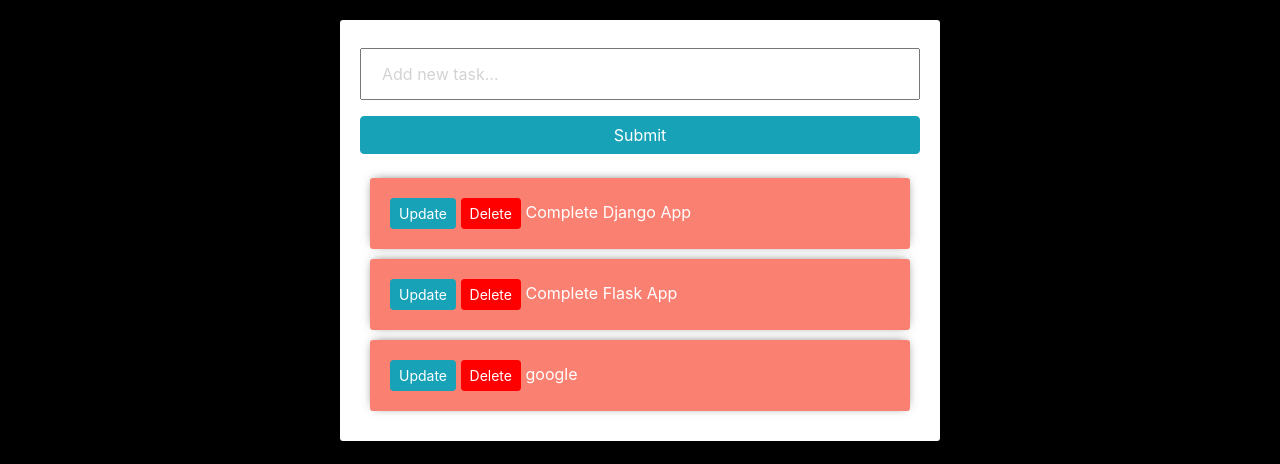
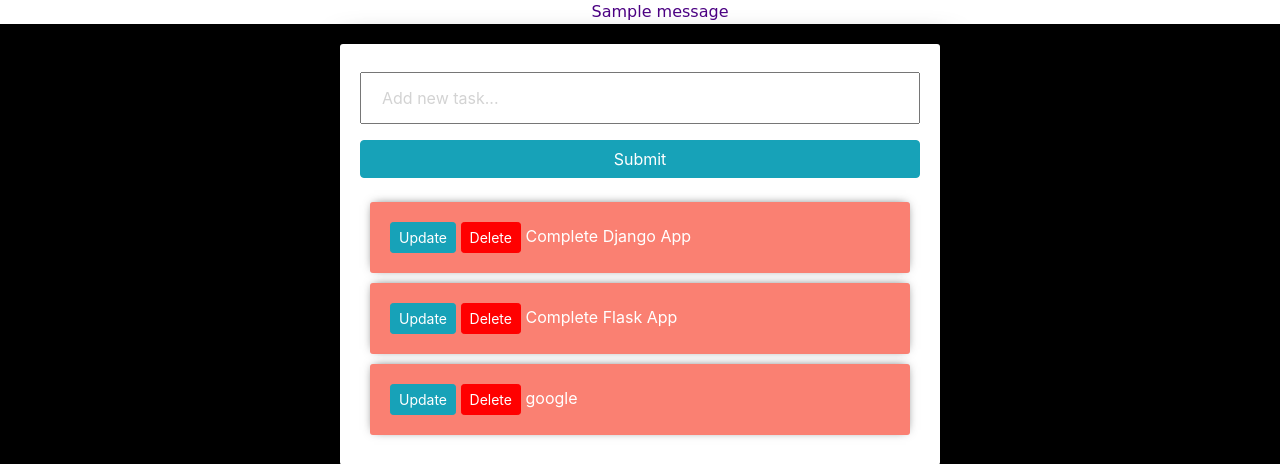
Before and after one commit to ktank17/Django-To-Do-App, a Django app: page / in a window 1280 px wide. Shown: the top 464 px of the page. Run offline with Django 3.2, Linux system fonts and the light colour scheme; data comes from the database, SQL or seed files in the repository; one stand-in notice (Sample message) is shown; some libraries are stand-ins or nearby versions.

Commit message:
update message in templates

```diff
--- a/djangoapp/tasks/templates/tasks/list.html
+++ b/djangoapp/tasks/templates/tasks/list.html
@@ -1,6 +1,30 @@
+{% if messages %}
+<ul class="messages">
+    {% for message in messages %}
+
+    <center>{{ message }}</center>
+
+    {% endfor %}
+</ul>
+{% endif %}
+
 <link rel="stylesheet" href="https://stackpath.bootstrapcdn.com/bootstrap/4.3.1/css/bootstrap.min.css" integrity="sha384-ggOyR0iXCbMQv3Xipma34MD+dH/1fQ784/j6cY/iJTQUOhcWr7x9JvoRxT2MZw1T" crossorigin="anonymous">
 
 <style>
+
+	.messages {
+    margin-top: 0;
+    margin-bottom: 1rem;
+    background-color: white;
+    color: indigo;
+    font-family: cursive;
+	}
+
+
+
+
+
+
 
 	body{
 		background-color: black;
```
